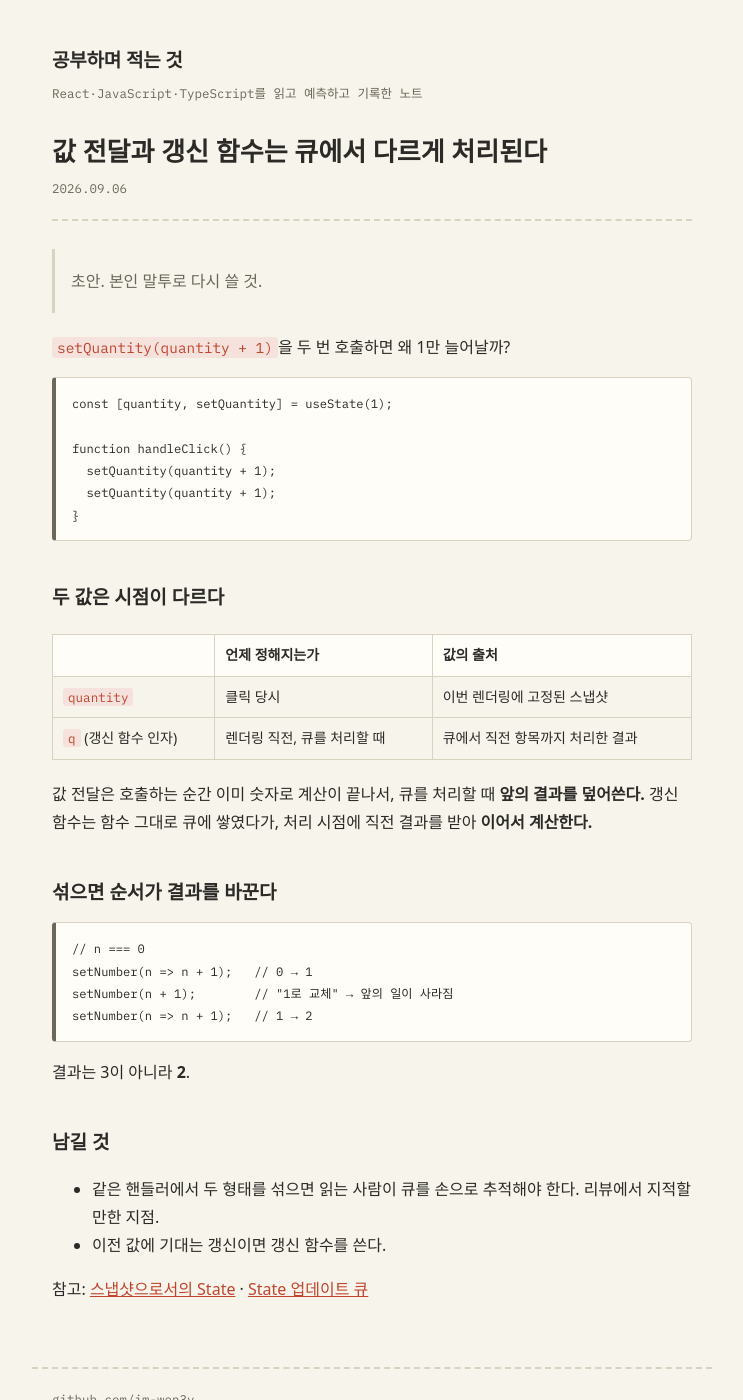
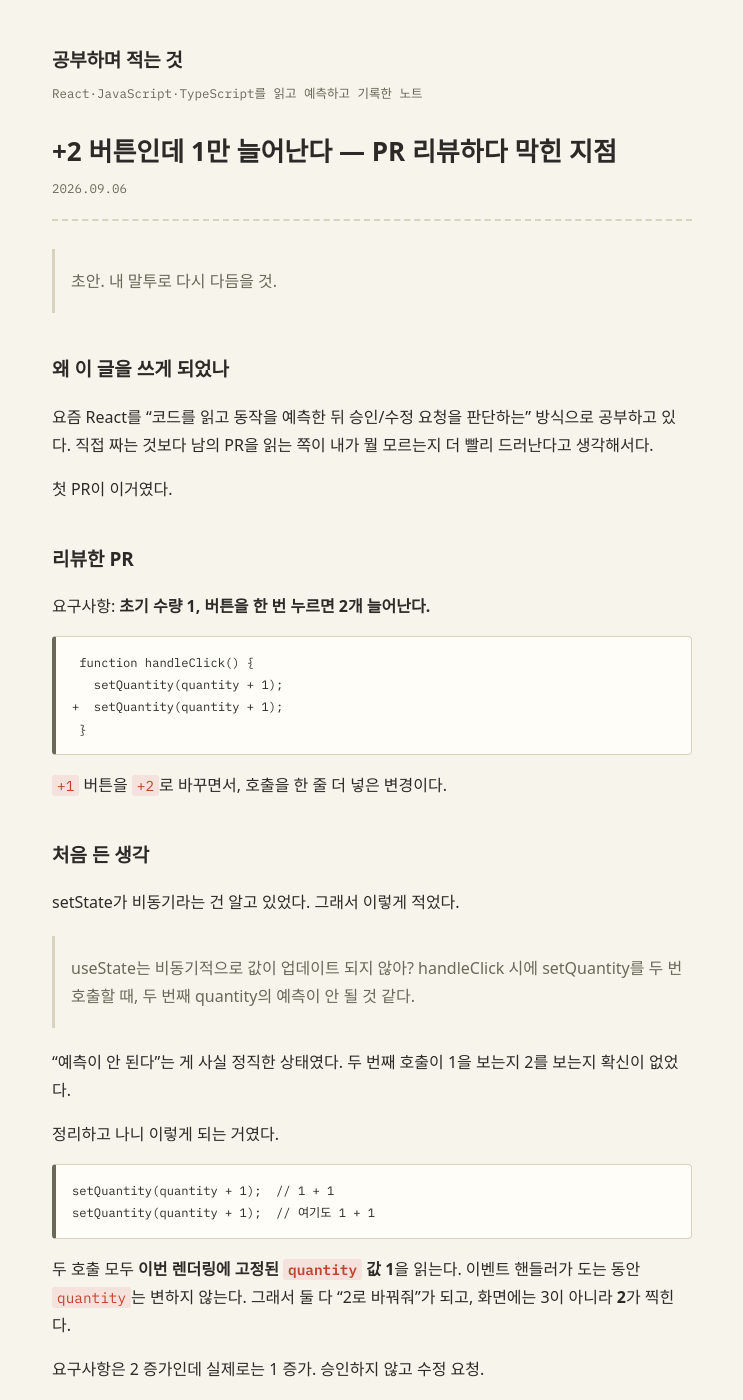
Before and after one commit to im-wen3y/im-wen3y.github.io, a Jekyll site: the page built from _posts/2026-09-06-state-queue.md, in a window 1280 px wide and 1400 px high. Shown: the whole window, without its empty margins (268-1011 px from the left). Built offline with Jekyll 4.4.1, drawn with Linux system fonts in a browser that asks for light colours; some web fonts are replaced; some of the changed text lies outside the part shown.

Commit message:
첫 글: PR 리뷰 연습 흐름으로 다시 씀
개념 요약 대신 리뷰하며 막힌 지점과 판단 흐름 중심으로 재구성.

Co-Authored-By: Claude Opus 5 <noreply@anthropic.com>
Claude-Session: https://claude.ai/code/session_01R1cTHf89iRUNbCmD2SVr3k

````diff
--- a/_posts/2026-09-06-state-queue.md
+++ b/_posts/2026-09-06-state-queue.md
@@ -1,46 +1,88 @@
 ---
 layout: default
-title: 값 전달과 갱신 함수는 큐에서 다르게 처리된다
+title: "+2 버튼인데 1만 늘어난다 — PR 리뷰하다 막힌 지점"
 date: 2026-09-06
 ---
 
-> 초안. 본인 말투로 다시 쓸 것.
+> 초안. 내 말투로 다시 다듬을 것.
 
-`setQuantity(quantity + 1)`을 두 번 호출하면 왜 1만 늘어날까?
+## 왜 이 글을 쓰게 되었나
+
+요즘 React를 "코드를 읽고 동작을 예측한 뒤 승인/수정 요청을 판단하는" 방식으로 공부하고 있다.
+직접 짜는 것보다 남의 PR을 읽는 쪽이 내가 뭘 모르는지 더 빨리 드러난다고 생각해서다.
+
+첫 PR이 이거였다.
+
+## 리뷰한 PR
+
+요구사항: **초기 수량 1, 버튼을 한 번 누르면 2개 늘어난다.**
+
+```diff
+ function handleClick() {
+   setQuantity(quantity + 1);
++  setQuantity(quantity + 1);
+ }
+```
+
+`+1` 버튼을 `+2`로 바꾸면서, 호출을 한 줄 더 넣은 변경이다.
+
+## 처음 든 생각
+
+setState가 비동기라는 건 알고 있었다. 그래서 이렇게 적었다.
+
+> useState는 비동기적으로 값이 업데이트 되지 않아?
+> handleClick 시에 setQuantity를 두 번 호출할 때, 두 번째 quantity의 예측이 안 될 것 같다.
+
+"예측이 안 된다"는 게 사실 정직한 상태였다. 두 번째 호출이 1을 보는지 2를 보는지 확신이 없었다.
+
+정리하고 나니 이렇게 되는 거였다.
 
 ```js
-const [quantity, setQuantity] = useState(1);
-
-function handleClick() {
-  setQuantity(quantity + 1);
-  setQuantity(quantity + 1);
-}
+setQuantity(quantity + 1);  // 1 + 1
+setQuantity(quantity + 1);  // 여기도 1 + 1
 ```
 
-## 두 값은 시점이 다르다
+두 호출 모두 **이번 렌더링에 고정된 `quantity` 값 1**을 읽는다. 이벤트 핸들러가 도는 동안 `quantity`는 변하지 않는다.
+그래서 둘 다 "2로 바꿔줘"가 되고, 화면에는 3이 아니라 **2**가 찍힌다.
 
-| | 언제 정해지는가 | 값의 출처 |
+요구사항은 2 증가인데 실제로는 1 증가. 승인하지 않고 수정 요청.
+
+## 수정 제안
+
+```js
+setQuantity(q => q + 1);
+setQuantity(q => q + 1);
+```
+
+여기서 한 번 더 헷갈렸다. **`q`가 바깥 `quantity`와 같은 값인가?** 하고.
+
+아니었다. `q`는 그냥 화살표 함수의 매개변수 이름이고(JS 문법), 값은 React가 넣어준다.
+넣어주는 값은 렌더링 시점의 스냅샷이 아니라, **큐를 처리하면서 직전 항목까지 계산된 결과**다.
+
+| | 언제 정해지나 | 값의 출처 |
 |---|---|---|
-| `quantity` | 클릭 당시 | 이번 렌더링에 고정된 스냅샷 |
-| `q` (갱신 함수 인자) | 렌더링 직전, 큐를 처리할 때 | 큐에서 직전 항목까지 처리한 결과 |
-
-값 전달은 호출하는 순간 이미 숫자로 계산이 끝나서, 큐를 처리할 때 **앞의 결과를 덮어쓴다.**
-갱신 함수는 함수 그대로 큐에 쌓였다가, 처리 시점에 직전 결과를 받아 **이어서 계산한다.**
+| `quantity` | 클릭한 순간 | 이번 렌더링에 고정된 스냅샷 |
+| `q` | 렌더링 직전, 큐 처리 중 | 큐에서 직전 항목까지의 결과 |
 
 ## 섞으면 순서가 결과를 바꾼다
+
+이해했는지 확인하려고 순서를 바꿔봤다.
 
 ```js
 // n === 0
 setNumber(n => n + 1);   // 0 → 1
-setNumber(n + 1);        // "1로 교체" → 앞의 일이 사라짐
+setNumber(n + 1);        // "1로 교체" — 앞의 결과를 덮어씀
 setNumber(n => n + 1);   // 1 → 2
 ```
 
 결과는 3이 아니라 **2**.
+값 전달은 호출하는 순간 이미 숫자로 굳어져서, 큐를 처리할 때 그때까지 굴러온 값을 덮어쓴다.
+갱신 함수는 함수인 채로 쌓였다가 직전 결과를 받아 이어서 계산한다.
 
-## 남길 것
+## 배운 점
 
-- 같은 핸들러에서 두 형태를 섞으면 읽는 사람이 큐를 손으로 추적해야 한다. 리뷰에서 지적할 만한 지점.
-- 이전 값에 기대는 갱신이면 갱신 함수를 쓴다.
+- setState가 "비동기"라는 말로 뭉뚱그려 알고 있었는데, 실제로는 **스냅샷**과 **큐**라는 두 가지를 나눠서 봐야 했다.
+- 리뷰어 입장에서는 "여기 버그다"보다 **재현 조건과 영향**을 같이 쓰는 게 중요하다는 피드백을 받았다. (버튼 1회 클릭 시 항상 1만 증가 → 주문 수량이 사용자 의도와 어긋남)
+- 같은 핸들러에서 값 전달과 갱신 함수를 섞으면 읽는 사람이 큐를 손으로 추적해야 한다. 버그는 아니지만 리뷰에서 짚을 만한 지점.
 
 참고: [스냅샷으로서의 State](https://ko.react.dev/learn/state-as-a-snapshot) · [State 업데이트 큐](https://ko.react.dev/learn/queueing-a-series-of-state-updates)
````
